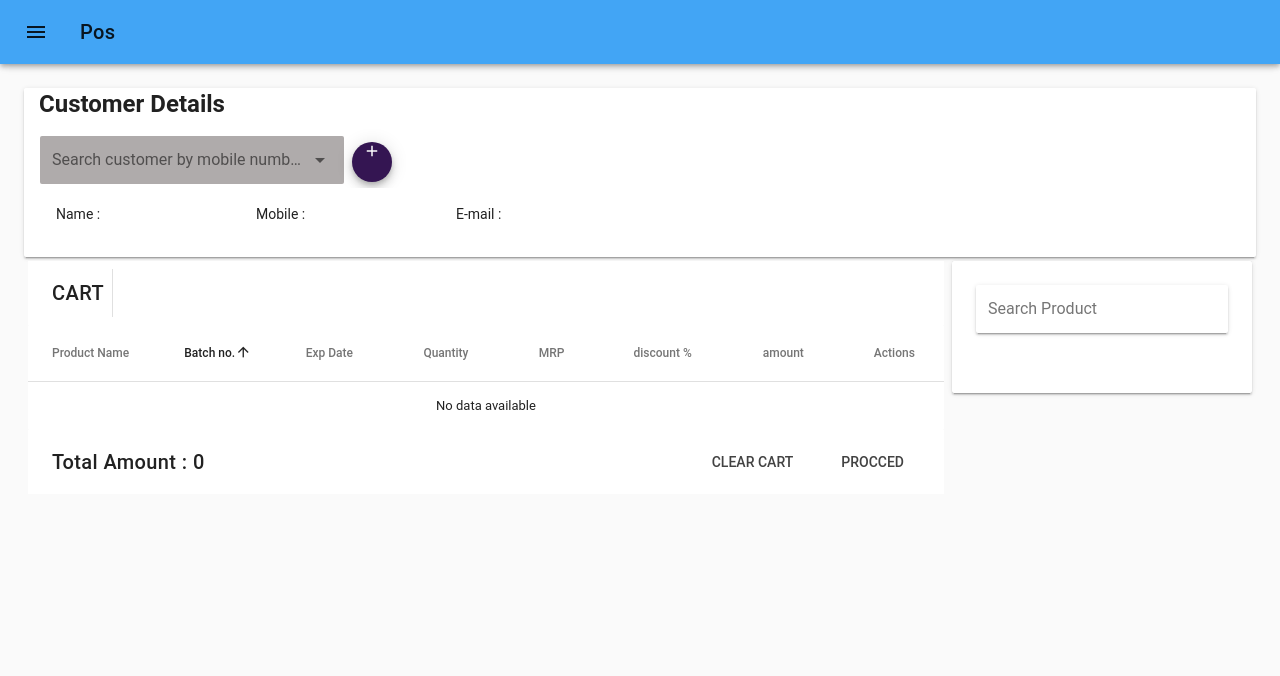
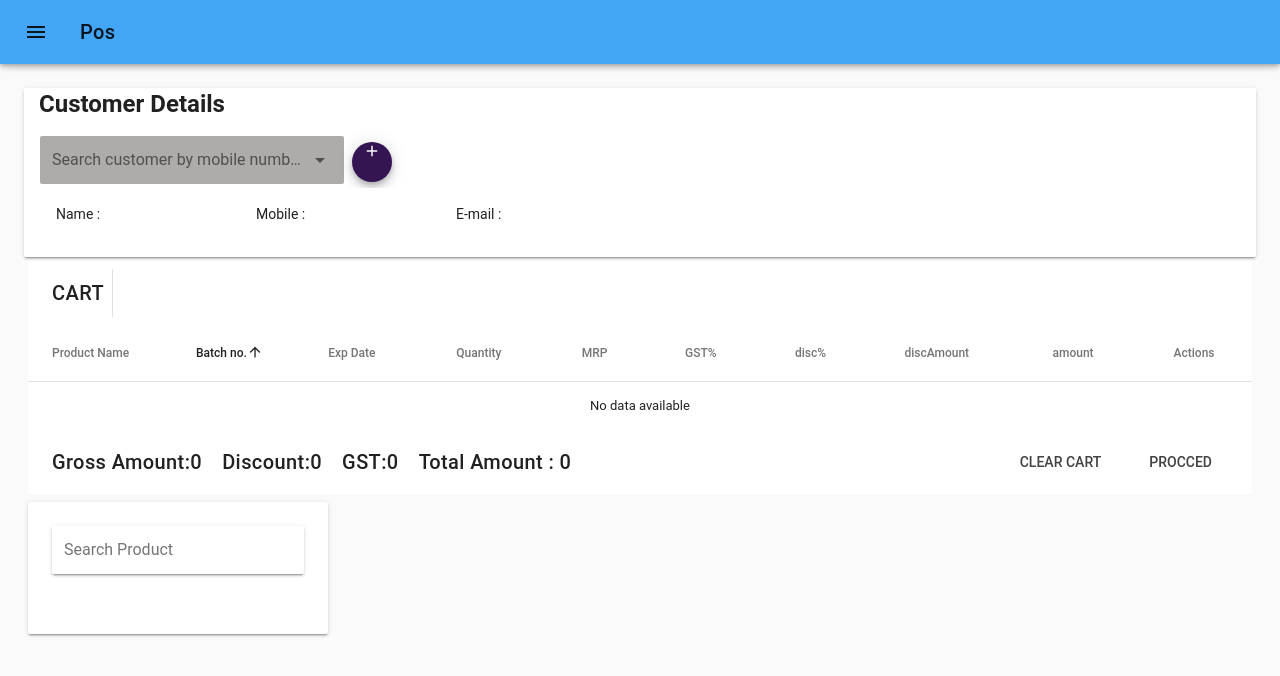
Before and after one commit to bhagath-charan/pos, a Vue app: page / in a window 1280 px wide. Shown: the top 676 px of the page. Built offline with nearby package versions, Linux system fonts and the light colour scheme; a small style sheet from the web is missing; the HTML template or start-up script is replaced by a standard one.

Commit message:
calculations added:

```diff
--- a/src/components/DataTable.vue
+++ b/src/components/DataTable.vue
@@ -15,6 +15,7 @@
         <td>{{ props.item.product.name }}</td>
         <td>{{ }}</td>
         <td>{{ }}</td>
+
         <td>
           <v-edit-dialog :return-value.sync="props.item.quantity">
             {{props.item.quantity}}
@@ -27,6 +28,7 @@
           </v-edit-dialog>
         </td>
         <td>{{ props.item.product.mrp }}</td>
+        <td>{{props.item.product.gst}}</td>
         <td>
           <v-edit-dialog :return-value.sync="props.item.discount">
             {{props.item.discount}}
@@ -35,13 +37,17 @@
             </template>
           </v-edit-dialog>
         </td>
-        <td>{{ props.item.amount }}</td>
+        <td>{{( props.item.product.mrp * props.item.quantity * props.item.discount)/100}}</td>
+        <td>{{ props.item.amount}}</td>
         <td>
           <v-icon small @click="deleteItem(props.item)">delete</v-icon>
         </td>
       </template>
     </v-data-table>
     <v-toolbar flat color="white">
+    <v-toolbar-title>Gross Amount:{{pos.GrossAmount}}</v-toolbar-title>
+    <v-toolbar-title>Discount:{{pos.totalDiscount}}</v-toolbar-title>
+    <v-toolbar-title>GST:{{pos.gst}}</v-toolbar-title>
       <v-toolbar-title>Total Amount : {{ pos.totalAmount }}</v-toolbar-title>
       <v-spacer></v-spacer>
       <v-btn color="secondary" class="mb-1" flat @click="clearPos()">Clear Cart</v-btn>
@@ -70,20 +76,26 @@ export default {
       { text: "Exp Date", value: "expDate" },
       { text: "Quantity", value: "quantity" },
       { text: "MRP", value: "mrp" },
-      { text: "discount %", value: "discount" },
+      {text: "GST%", value:"gst"},
+      { text: "disc%", value: "discount" },
+      {text: "discAmount", value:"discountAmount"},
       { text: "amount", value: "amount" },
       { text: "Actions", value: "name", sortable: false }
     ],
     pos: {
       customer: {},
       lineItems: [],
-      totalAmount: 0
+      totalAmount: 0,
+      GrossAmount:0,
+      gst:0,
+      totalDiscount:0
     },
     lineItem: {
       product: {},
       quantity: 1,
       discount: 0,
-      amount: 0
+      amount: 0,
+      gst:0
     },
     editedIndex: -1
   }),
@@ -153,16 +165,47 @@ export default {
         .reduce((prev, next) => prev + next);
     },
 
+    gstTotal(){
+    this.pos.gst = this.pos.lineItems
+      .map(e => e.gst)
+      .reduce((prev, next) =>prev + next);
+    },
+
+    grossAmount(){
+    this.pos.GrossAmount = this.pos.lineItems
+      .map(e => e.amount)
+      .reduce((prev,next) => prev + next);
+    },
+
+    totalDiscount(){
+    this.pos.totalDiscount = this.pos.lineItems
+        .map(e => e.discount)
+        .reduce((prev,next) => prev + next);
+    },
+
     calculateAmount(item, value) {
       const index = this.pos.lineItems.indexOf(item);
 
       let amount = value * this.pos.lineItems[index].product.mrp;
 
+      let gst = amount * this.pos.lineItems[index].product.gst/100;
+
+      console.log(gst);
+
       let discountAmount = (amount * this.pos.lineItems[index].discount) / 100;
 
-      this.pos.lineItems[index].amount = amount - discountAmount;
+      this.pos.lineItems[index].amount = (amount + gst) - discountAmount;
+
+      this.pos.lineItems[index].amount = amount;
+
+      this.pos.lineItems[index].gst = gst;
+
+      this.pos.lineItems[index].discountAmount = discountAmount;
 
       this.netTotal();
+      this.gstTotal();
+      this.grossAmount();
+      this.totalDiscount();
     },
 
     proceed(data) {
```
